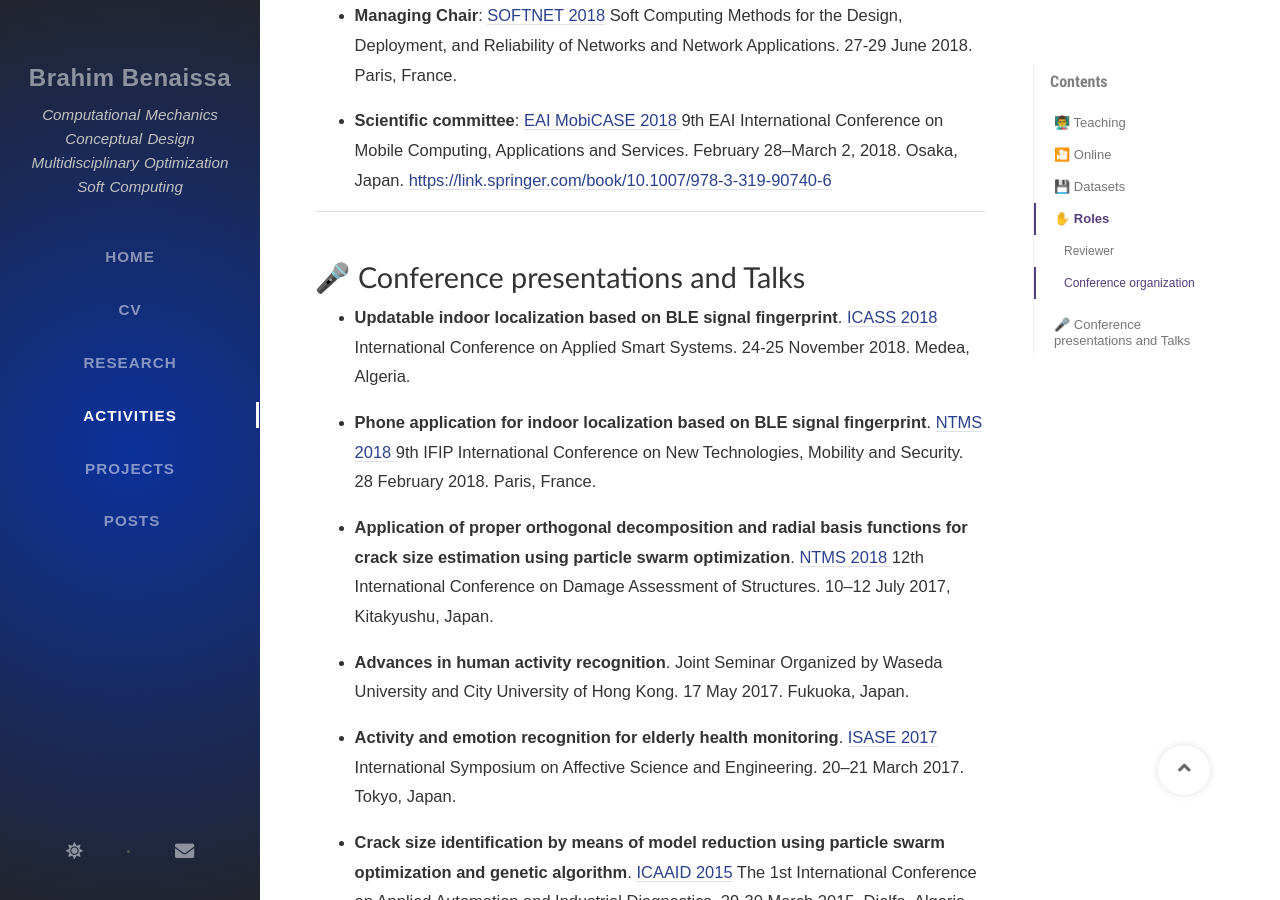
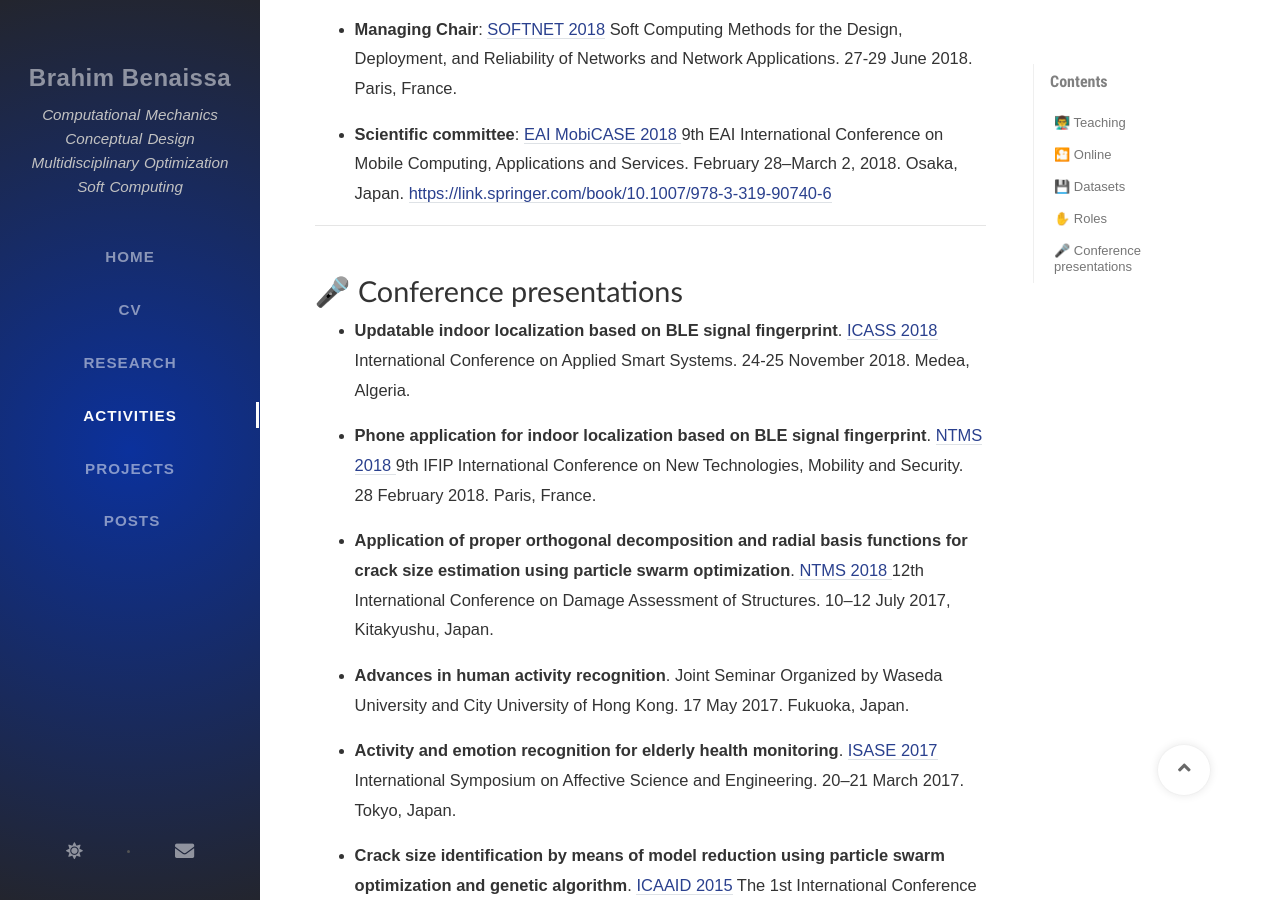
Before and after one commit to Brahim-Benaissa/Brahim-Benaissa.github.io, a Jekyll site: the page built from tabs/activities.md, in a window 1280 px wide and 900 px high, scrolled down 2783 px. Built offline with Jekyll 4.4.1, drawn with Linux system fonts in a browser that asks for light colours; nearby versions of some CDN libraries; some web fonts are replaced; comment, search, counter and statistics services are not loaded; some of the changed text lies outside the part shown.

Commit message:
Update activities.md

```diff
--- a/tabs/activities.md
+++ b/tabs/activities.md
@@ -83,7 +83,7 @@
 
 ---
 
-# 🎤 Conference presentations and Talks
+# 🎤 Conference presentations
 
 
 - **Updatable indoor localization based on BLE signal fingerprint**. <a href="https://ieeexplore.ieee.org/xpl/conhome/8642804/proceeding" target="_blank"> ICASS 2018 </a>  International Conference on Applied Smart Systems. 24-25 November 2018. Medea, Algeria.
```
Also changed, not shown: other parts of tabs/activities.md (+1 -1 lines).
